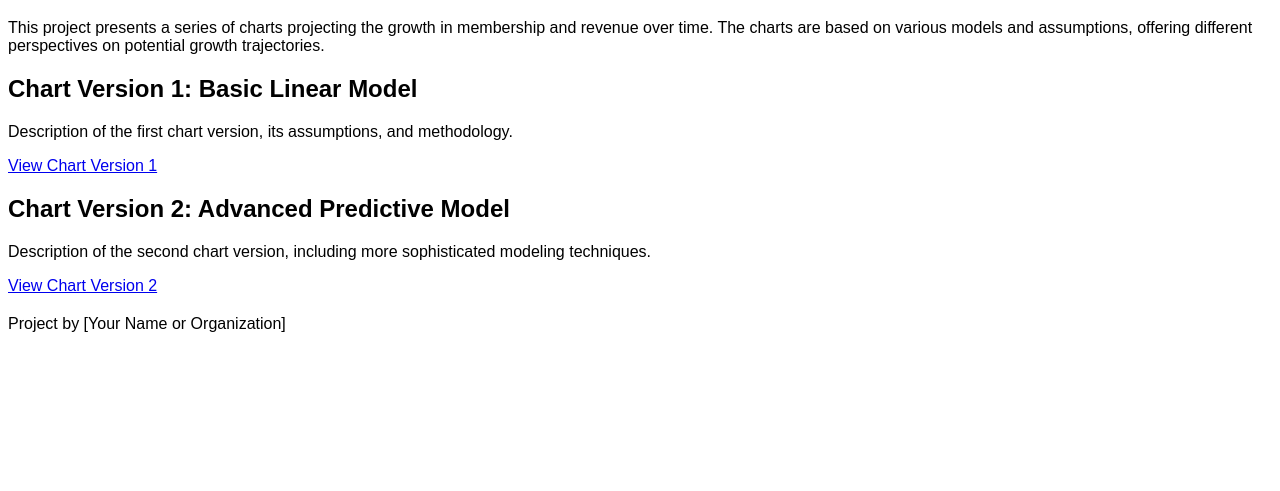
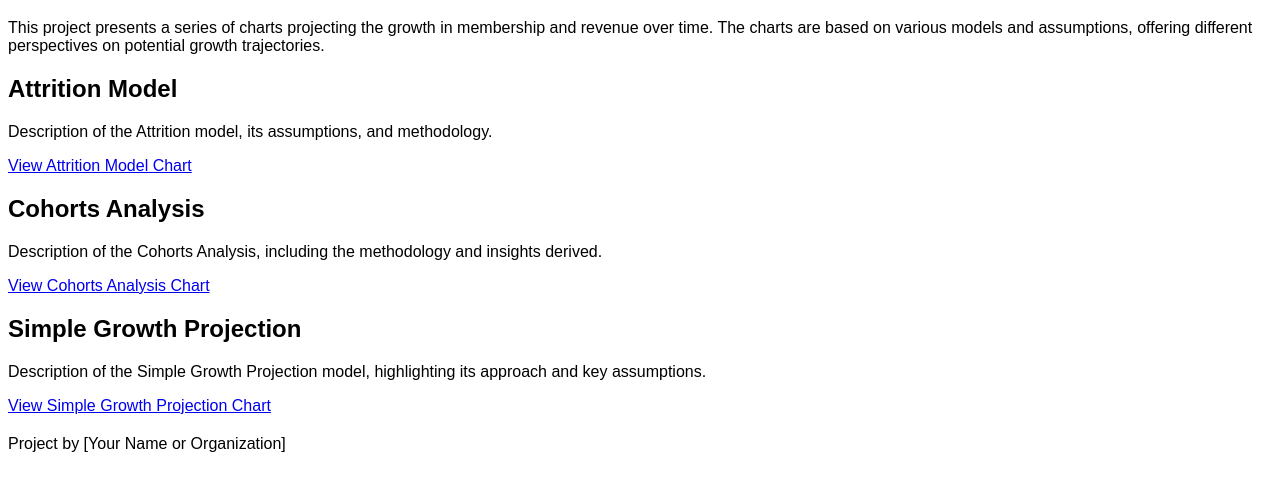
Before and after one commit to makehaven/growth-model-chart, a plain HTML site: page index.html in a window 1280 px wide. Shown: the part 61-552 px from the top of the page. Drawn offline with Linux system fonts and the light colour scheme.

Commit message:
adding links to index file

```diff
--- a/index.html
+++ b/index.html
@@ -25,16 +25,20 @@
         </p>
     </section>
     <section class="chart-container">
-        <h2>Chart Version 1: Basic Linear Model</h2>
-        <p>Description of the first chart version, its assumptions, and methodology.</p>
-        <a href="URL_TO_CHART_VERSION_1" target="_blank">View Chart Version 1</a>
+        <h2>Attrition Model</h2>
+        <p>Description of the Attrition model, its assumptions, and methodology.</p>
+        <a href="attrition/" target="_blank">View Attrition Model Chart</a>
     </section>
     <section class="chart-container">
-        <h2>Chart Version 2: Advanced Predictive Model</h2>
-        <p>Description of the second chart version, including more sophisticated modeling techniques.</p>
-        <a href="URL_TO_CHART_VERSION_2" target="_blank">View Chart Version 2</a>
+        <h2>Cohorts Analysis</h2>
+        <p>Description of the Cohorts Analysis, including the methodology and insights derived.</p>
+        <a href="cohorts/" target="_blank">View Cohorts Analysis Chart</a>
     </section>
-    <!-- Add more sections for additional chart versions as needed -->
+    <section class="chart-container">
+        <h2>Simple Growth Projection</h2>
+        <p>Description of the Simple Growth Projection model, highlighting its approach and key assumptions.</p>
+        <a href="simple/" target="_blank">View Simple Growth Projection Chart</a>
+    </section>
     <footer>
         <p>Project by [Your Name or Organization]</p>
     </footer>
```
